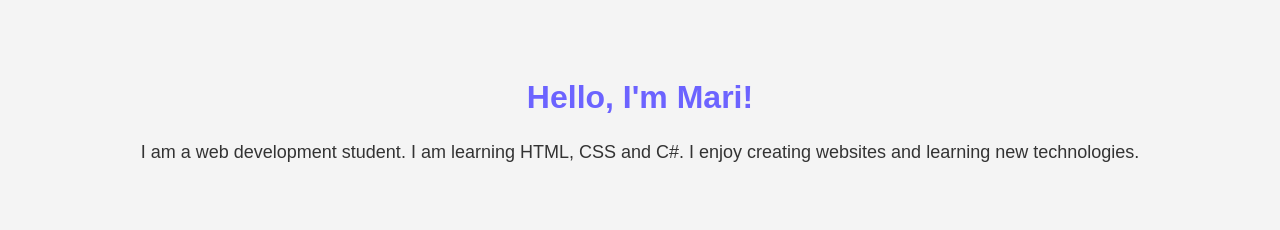
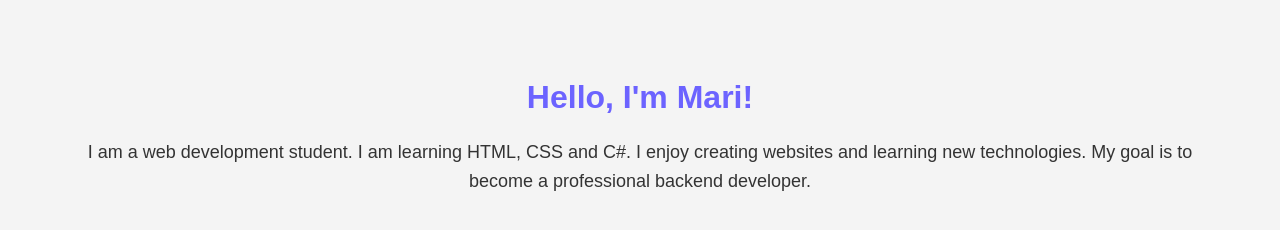
Before and after one commit to bukhradzemariam/my-portfolio, a plain HTML site: page index.html in a window 1280 px wide. Drawn offline with Linux system fonts and the light colour scheme.

Commit message:
Update about text

```diff
--- a/index.html
+++ b/index.html
@@ -10,7 +10,8 @@
 
     <p>
       I am a web development student. I am learning HTML, CSS and C#. I enjoy
-      creating websites and learning new technologies.
+      creating websites and learning new technologies. My goal is to become a
+      professional backend developer.
     </p>
   </body>
 </html>
```
